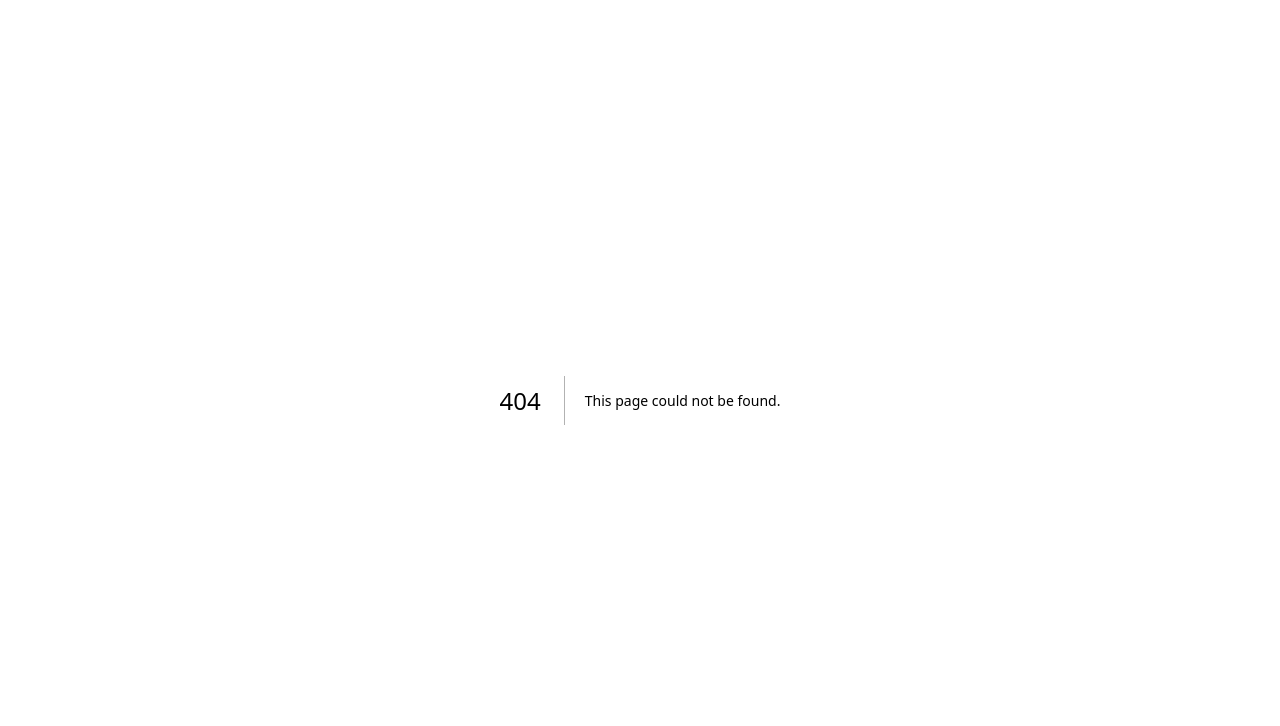
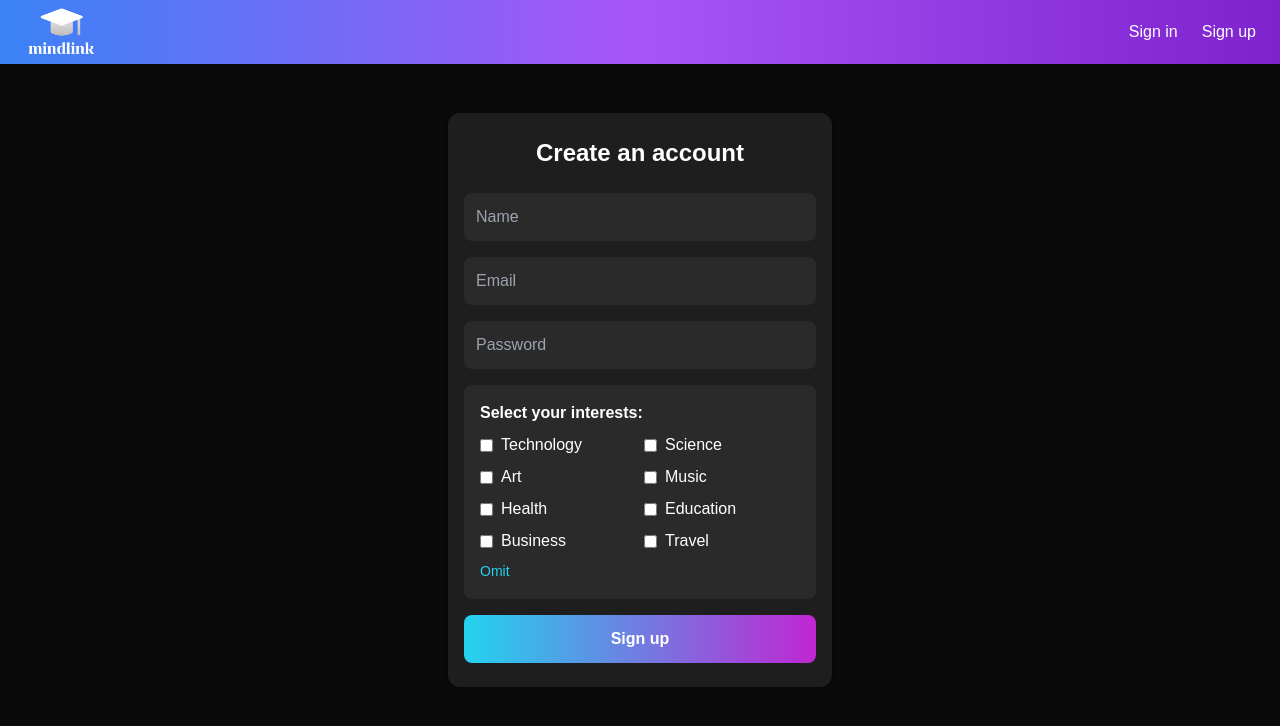
Before and after one commit to Juaaanp/mindlink-Frontend, a Next.js app: page /signUp in a window 1280 px wide. Before the commit this address had no page. Shown: the top 726 px of the page. Built offline with nearby package versions, Linux system fonts and the light colour scheme.

Commit message:
componente sign Up desarrollado

```diff
--- a/app/login/page.tsx
+++ b/app/login/page.tsx
@@ -2,14 +2,14 @@
 'use client';
 
 import LoginForm from '@/components/LoginForm';
-import NavBar from '@/components/NavBarNoAuth';
+import NavBarNoAuth from '@/components/NavBarNoAuth';
 
 export default function LoginPage() {
   return (
     <div className="min-h-screen flex flex-col bg-black text-white">
       {/* Barra de navegación */}
       <header className="fixed top-0 left-0 w-full z-10">
-        <NavBar />
+        <NavBarNoAuth />
       </header>
 
       {/* Formulario */}
--- /dev/null
+++ b/app/signUp/page.tsx
@@ -0,0 +1,16 @@
+import SignUpForm from '@/components/SignUpForm';
+import NavbarNoAuth from '@/components/NavBarNoAuth';
+
+export default function SignUpPage() {
+  return (
+    <div className="min-h-screen flex flex-col bg-black text-white">
+          {/* Barra de navegación */}
+          <header className="fixed top-0 left-0 w-full z-10">
+            <NavbarNoAuth/>
+          </header>
+    <main className="flex min-h-screen items-center justify-center bg-[#0a0a0a]">
+      <SignUpForm />
+    </main>
+    </div>
+  );
+}
--- a/app/tailwind-test/page.tsx
+++ /dev/null
@@ -1,12 +0,0 @@
-import React from 'react';
-
-const TailwindTestPage: React.FC = () => {
-  return (
-    <div className="flex flex-col items-center justify-center min-h-screen bg-blue-900 text-white">
-      <h1 className="text-4xl font-bold mb-4">TailwindCSS is working! 🚀</h1>
-      <p className="text-lg">If you can see this styled text, Tailwind is active.</p>
-    </div>
-  );
-};
-
-export default TailwindTestPage;
--- a/components/NavBarAuth.tsx
+++ b/components/NavBarAuth.tsx
@@ -1,6 +1,6 @@
 "use client";
 
-import { Menu } from "@headlessui/react";
+import { Menu, MenuItem } from "@headlessui/react";
 import { useRouter } from 'next/navigation';
 import { ChevronDown, Search, UserCircle } from "lucide-react";
 import { useState } from "react";
@@ -28,20 +28,39 @@ const Navbar = () => {
             <ChevronDown size={16} />
           </Menu.Button>
           <Menu.Items className="absolute mt-2 w-40 bg-[#2a2a2a] rounded-lg shadow-lg p-2 z-50">
+
             <Menu.Item>
               {({ active }: { active: boolean }) => (
                 <button className={`w-full text-left px-2 py-1 rounded ${active ? "bg-cyan-500" : ""}`}>
-                  Option 1
+                  My contents
                 </button>
               )}
             </Menu.Item>
+
             <Menu.Item>
               {({ active }: { active: boolean }) => (
                 <button className={`w-full text-left px-2 py-1 rounded ${active ? "bg-cyan-500" : ""}`}>
-                  Option 2
+                  Help requests
                 </button>
               )}
             </Menu.Item>
+
+            <Menu.Item>
+              {({ active }: { active: boolean }) => (
+                <button className={`w-full text-left px-2 py-1 rounded ${active ? "bg-cyan-500" : ""}`}>
+                  My study groups
+                </button>
+              )}
+            </Menu.Item>
+
+            <Menu.Item>
+              {({ active }: { active: boolean }) => (
+                <button className={`w-full text-left px-2 py-1 rounded ${active ? "bg-cyan-500" : ""}`}>
+                  My chats
+                </button>
+              )}
+            </Menu.Item>
+
           </Menu.Items>
         </Menu>
 
--- /dev/null
+++ b/components/SignUpForm.tsx
@@ -0,0 +1,99 @@
+'use client';
+
+import { useState } from 'react';
+
+const categories = [
+  'Technology',
+  'Science',
+  'Art',
+  'Music',
+  'Health',
+  'Education',
+  'Business',
+  'Travel',
+];
+
+export default function SignUpForm() {
+  const [name, setName] = useState('');
+  const [email, setEmail] = useState('');
+  const [password, setPassword] = useState('');
+  const [selectedInterests, setSelectedInterests] = useState<string[]>([]);
+
+  const handleCheckboxChange = (interest: string) => {
+    setSelectedInterests((prev) =>
+      prev.includes(interest)
+        ? prev.filter((item) => item !== interest)
+        : [...prev, interest]
+    );
+  };
+
+  const handleSubmit = (e: React.FormEvent) => {
+    e.preventDefault();
+    // Aquí podrías manejar el envío del formulario
+    console.log({ name, email, password, selectedInterests });
+  };
+
+  return (
+    <div className="bg-[#1e1e1e] p-6 rounded-xl shadow-md w-full max-w-sm mx-auto mt-20 mb-20 px-4">
+      <h2 className="text-white text-2xl font-bold mb-6 text-center">Create an account</h2>
+
+      <form className="flex flex-col space-y-4" onSubmit={handleSubmit}>
+        <input
+          type="text"
+          placeholder="Name"
+          value={name}
+          onChange={(e) => setName(e.target.value)}
+          className="bg-[#2a2a2a] text-white p-3 rounded-lg focus:outline-none focus:ring-2 focus:ring-cyan-500"
+        />
+
+        <input
+          type="email"
+          placeholder="Email"
+          value={email}
+          onChange={(e) => setEmail(e.target.value)}
+          className="bg-[#2a2a2a] text-white p-3 rounded-lg focus:outline-none focus:ring-2 focus:ring-cyan-500"
+        />
+
+        <input
+          type="password"
+          placeholder="Password"
+          value={password}
+          onChange={(e) => setPassword(e.target.value)}
+          className="bg-[#2a2a2a] text-white p-3 rounded-lg focus:outline-none focus:ring-2 focus:ring-cyan-500"
+        />
+
+        <div className="bg-[#2a2a2a] p-4 rounded-lg">
+          <p className="text-white font-semibold mb-2">Select your interests:</p>
+          <div className="grid grid-cols-2 gap-2">
+            {categories.map((category) => (
+              <label key={category} className="flex items-center text-white">
+                <input
+                  type="checkbox"
+                  checked={selectedInterests.includes(category)}
+                  onChange={() => handleCheckboxChange(category)}
+                  className="mr-2 accent-cyan-500"
+                />
+                {category}
+              </label>
+            ))}
+          </div>
+
+          <button
+            type="button"
+            onClick={() => setSelectedInterests([])}
+            className="text-sm text-cyan-400 mt-2 hover:underline"
+          >
+            Omit
+          </button>
+        </div>
+
+        <button
+          type="submit"
+          className="bg-gradient-to-r from-cyan-400 to-fuchsia-600 text-white py-3 rounded-lg font-semibold hover:opacity-90 transition"
+        >
+          Sign up
+        </button>
+      </form>
+    </div>
+  );
+}
--- a/package.json
+++ b/package.json
@@ -10,6 +10,7 @@
   },
   "dependencies": {
     "@headlessui/react": "^2.2.2",
+    "frontend": "file:",
     "lucide-react": "^0.501.0",
     "next": "15.2.4",
     "react": "^19.0.0",
```
Also changed, not shown: 1 other file (tests, documents, lock files or other folders).
